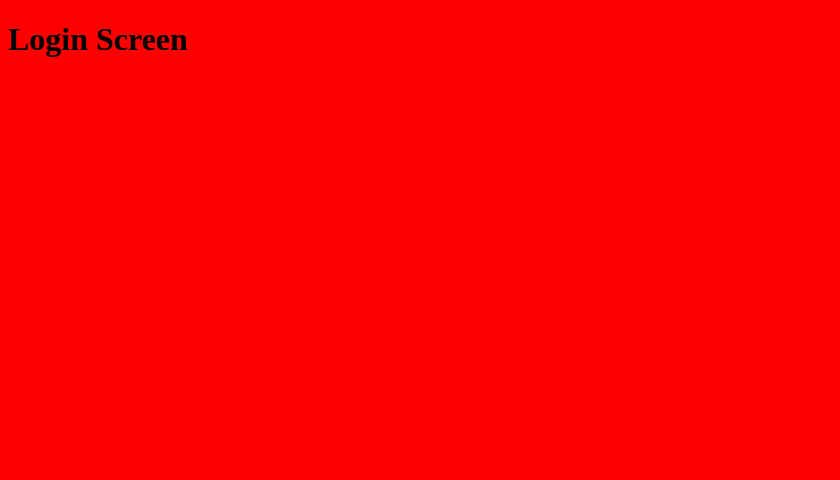
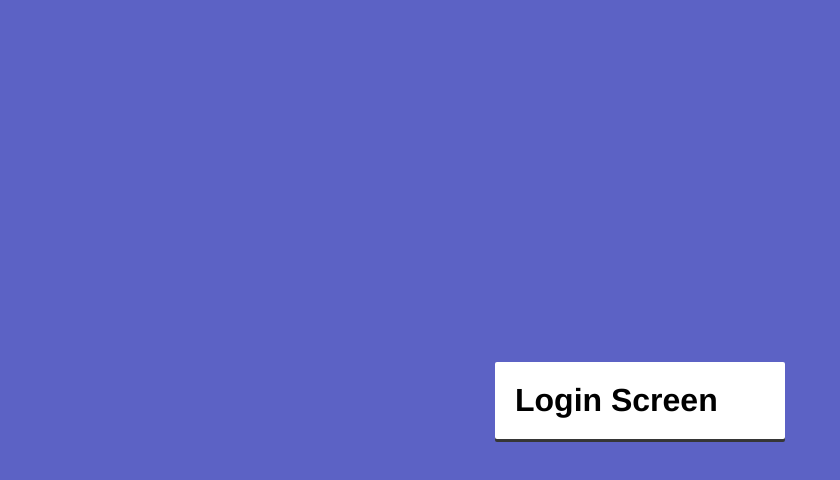
Before and after one commit to raudel25/Journal-App, a React (Create React App) app: page /auth/login in a window 1280 px wide. Shown: the top 480 px of the page, without its empty margins (0-840 px from the left). Built offline with nearby package versions, Linux system fonts and the light colour scheme.

Commit message:
basic styles

```diff
--- a/package.json
+++ b/package.json
@@ -14,6 +14,7 @@
     "react-dom": "^18.2.0",
     "react-router-dom": "^6.8.1",
     "react-scripts": "5.0.1",
+    "sass": "^1.63.6",
     "typescript": "^4.9.5",
     "web-vitals": "^2.1.4"
   },
--- a/src/index.css
+++ /dev/null
@@ -1,13 +0,0 @@
-body {
-  margin: 0;
-  font-family: -apple-system, BlinkMacSystemFont, 'Segoe UI', 'Roboto', 'Oxygen',
-    'Ubuntu', 'Cantarell', 'Fira Sans', 'Droid Sans', 'Helvetica Neue',
-    sans-serif;
-  -webkit-font-smoothing: antialiased;
-  -moz-osx-font-smoothing: grayscale;
-}
-
-code {
-  font-family: source-code-pro, Menlo, Monaco, Consolas, 'Courier New',
-    monospace;
-}
--- a/src/index.tsx
+++ b/src/index.tsx
@@ -1,5 +1,5 @@
 import ReactDOM from "react-dom/client";
-import "./styles/styles.css";
+import "./styles/styles.scss";
 import { JournalApp } from "./components/JournalApp";
 
 const root = ReactDOM.createRoot(
--- a/src/routers/AuthRouter.jsx
+++ b/src/routers/AuthRouter.jsx
@@ -4,6 +4,8 @@ import { BrowserRouter, Route, Routes, Navigate } from "react-router-dom";
 
 export const AuthRouter = () => {
   return (
+    <div className="auth__main">
+      <div className="auth__box-container">
         <Routes>
           <Route path="/register" element={<RegisterScreen />}></Route>
           <Route path="/login" element={<LoginScreen />}></Route>
@@ -12,5 +14,7 @@ export const AuthRouter = () => {
             element={<Navigate to="/auth/login" replace></Navigate>}
           ></Route>
         </Routes>
+      </div>
+    </div>
   );
 };
--- /dev/null
+++ b/src/styles/base/_base.scss
@@ -0,0 +1,34 @@
+* {
+  font-family: Helvetica, Arial, sans-serif;
+  margin: 0px;
+}
+
+html,
+body {
+  height: 100vh;
+  width: 100vw;
+}
+
+main {
+  width: 100%;
+}
+
+.mt-1 {
+  margin-top: 5px;
+}
+
+.mt-5 {
+  margin-top: 20px;
+}
+
+.mb-1 {
+  margin-bottom: 5px;
+}
+
+.mb-5 {
+  margin-bottom: 20px;
+}
+
+.pointer {
+  cursor: pointer;
+}
--- /dev/null
+++ b/src/styles/base/_settings.scss
@@ -0,0 +1,5 @@
+// Colors
+
+$primary:  #5C62C5;
+$dark-grey: #363636;
+$light-grey: #d8d8d8;
--- /dev/null
+++ b/src/styles/components/_auth.scss
@@ -0,0 +1,17 @@
+.auth__main {
+  align-items: center;
+  background-color: $primary;
+  display: flex;
+  justify-content: center;
+  margin: 0px;
+  height: 100vh;
+  width: 100vw;
+}
+
+.auth__box-container {
+  background-color: white;
+  box-shadow: 0px 3px $dark-grey;
+  border-radius: 2px;
+  padding: 20px;
+  width: 250px;
+}
--- a/src/styles/styles.css
+++ /dev/null
@@ -1,4 +0,0 @@
-html,
-body {
-  background-color: red;
-}
--- /dev/null
+++ b/src/styles/styles.scss
@@ -0,0 +1,6 @@
+@import "./base/settings";
+@import "./base/base";
+
+// Components
+
+@import "./components/auth";
```
Also changed, not shown: 1 other file (tests, documents, lock files or other folders). Lines whose indentation alone changed are shown as unchanged.
